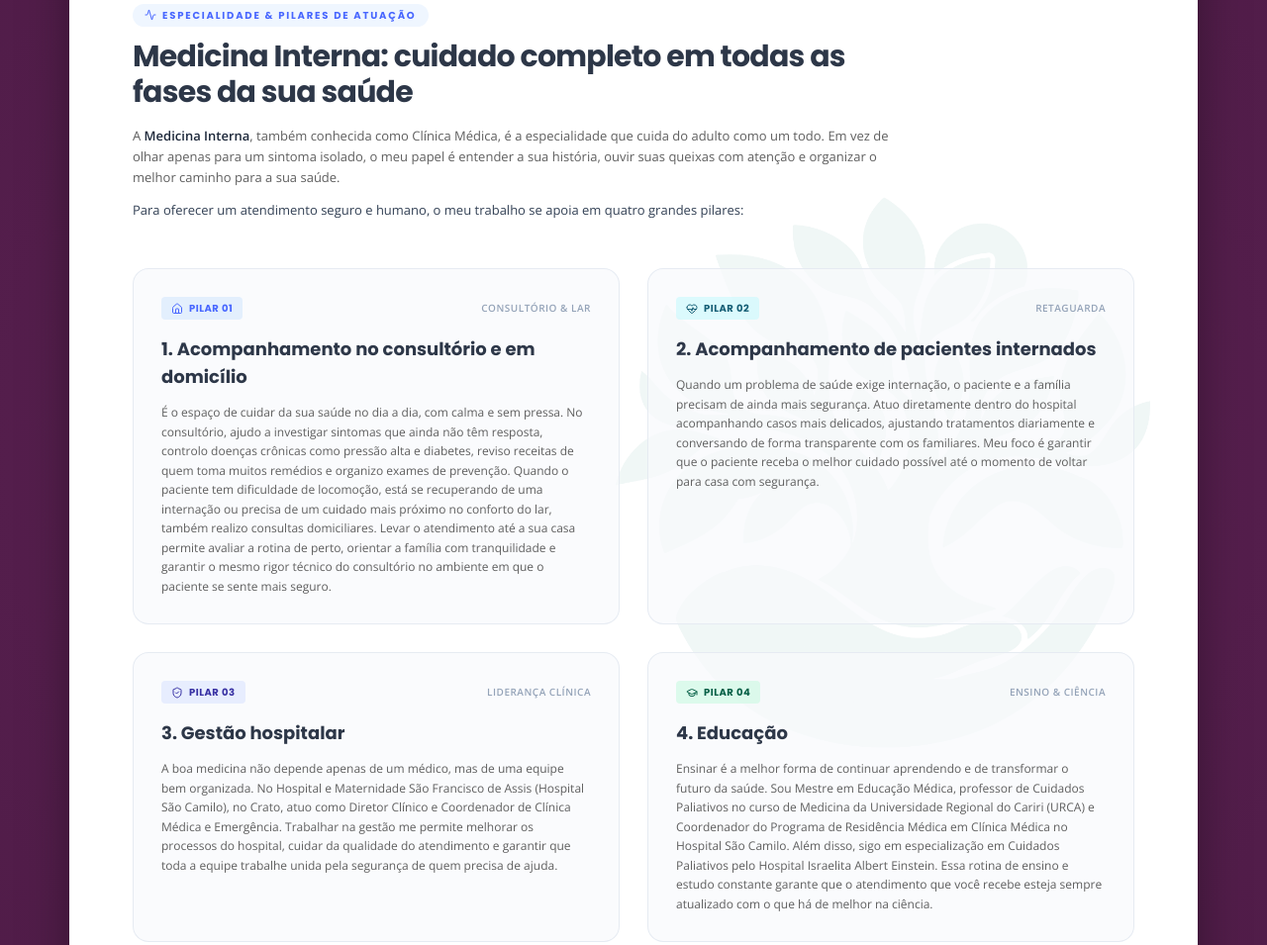
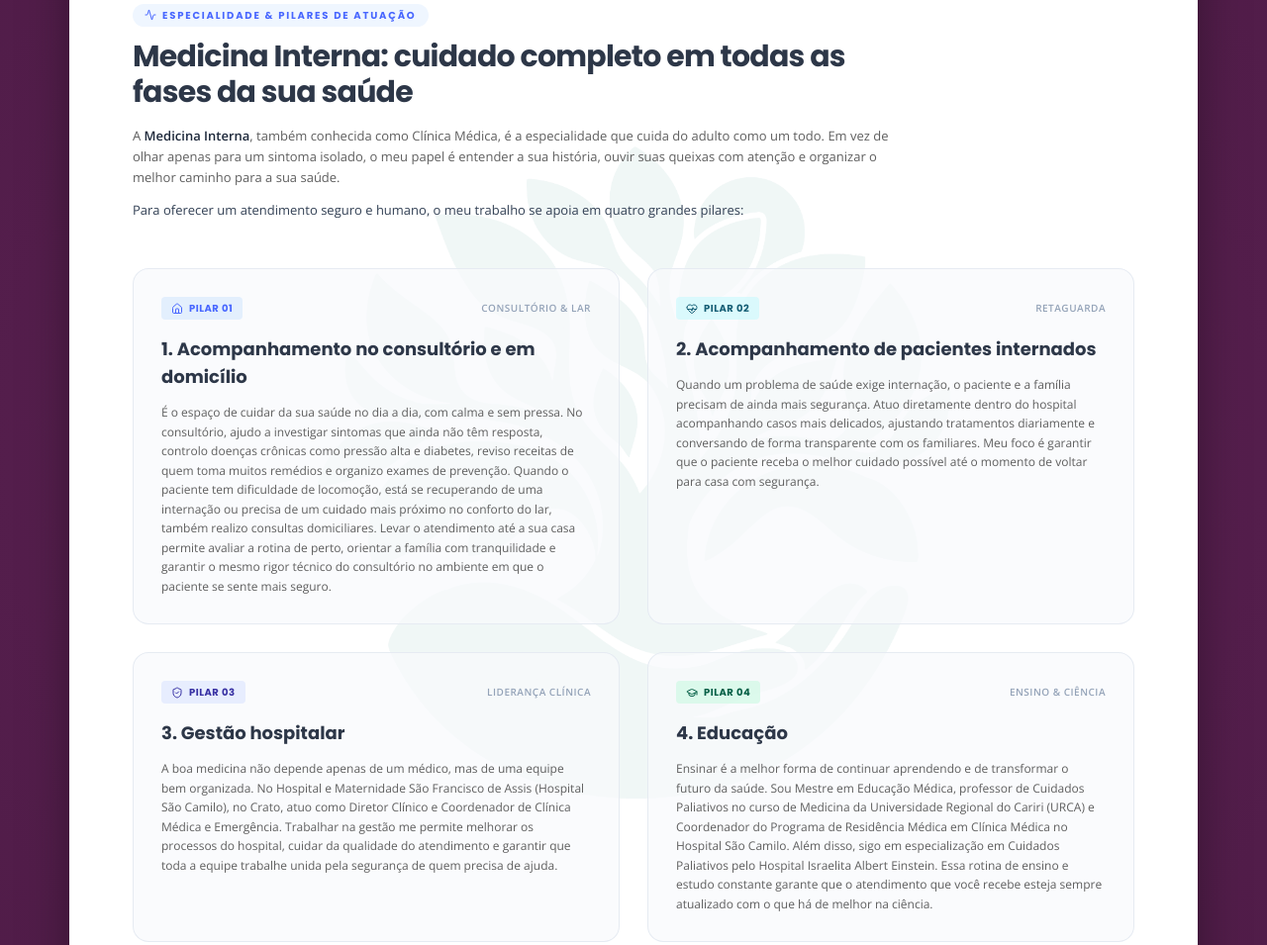
Before and after one commit to josejacobpn-png/Dr-Edmar-Mesquita, a plain HTML site: page index.html in a window 1280 px wide. Shown: the part 799-1754 px from the top of the page at 99% size. Drawn offline with nearby package versions, Linux system fonts and the light colour scheme.

Commit message:
style: center watermark perfectly in Medicina Interna section

```diff
--- a/index.html
+++ b/index.html
@@ -286,9 +286,9 @@
     <!-- ========================================================================= -->
     <section class="relative py-14 sm:py-20 px-6 sm:px-12 lg:px-16 bg-white border-t border-slate-100 overflow-hidden" id="medicina-interna">
 
-      <!-- Marca d'água elegante da Árvore da Vida / Cuidados e Saúde -->
-      <div class="absolute -right-10 sm:right-4 lg:right-12 top-1/2 -translate-y-1/2 w-[340px] sm:w-[460px] lg:w-[540px] pointer-events-none select-none opacity-[0.06] z-0">
-        <img src="marca_dagua.png" alt="" class="w-full h-auto object-contain" />
+      <!-- Marca d'água elegante da Árvore da Vida / Cuidados e Saúde (Perfeitamente Centralizada) -->
+      <div class="absolute left-1/2 top-1/2 -translate-x-1/2 -translate-y-1/2 w-[340px] sm:w-[480px] md:w-[580px] lg:w-[640px] pointer-events-none select-none opacity-[0.06] z-0 flex items-center justify-center">
+        <img src="marca_dagua.png" alt="" class="w-full h-auto object-contain mx-auto" />
       </div>
 
       <div class="relative z-10">
```
